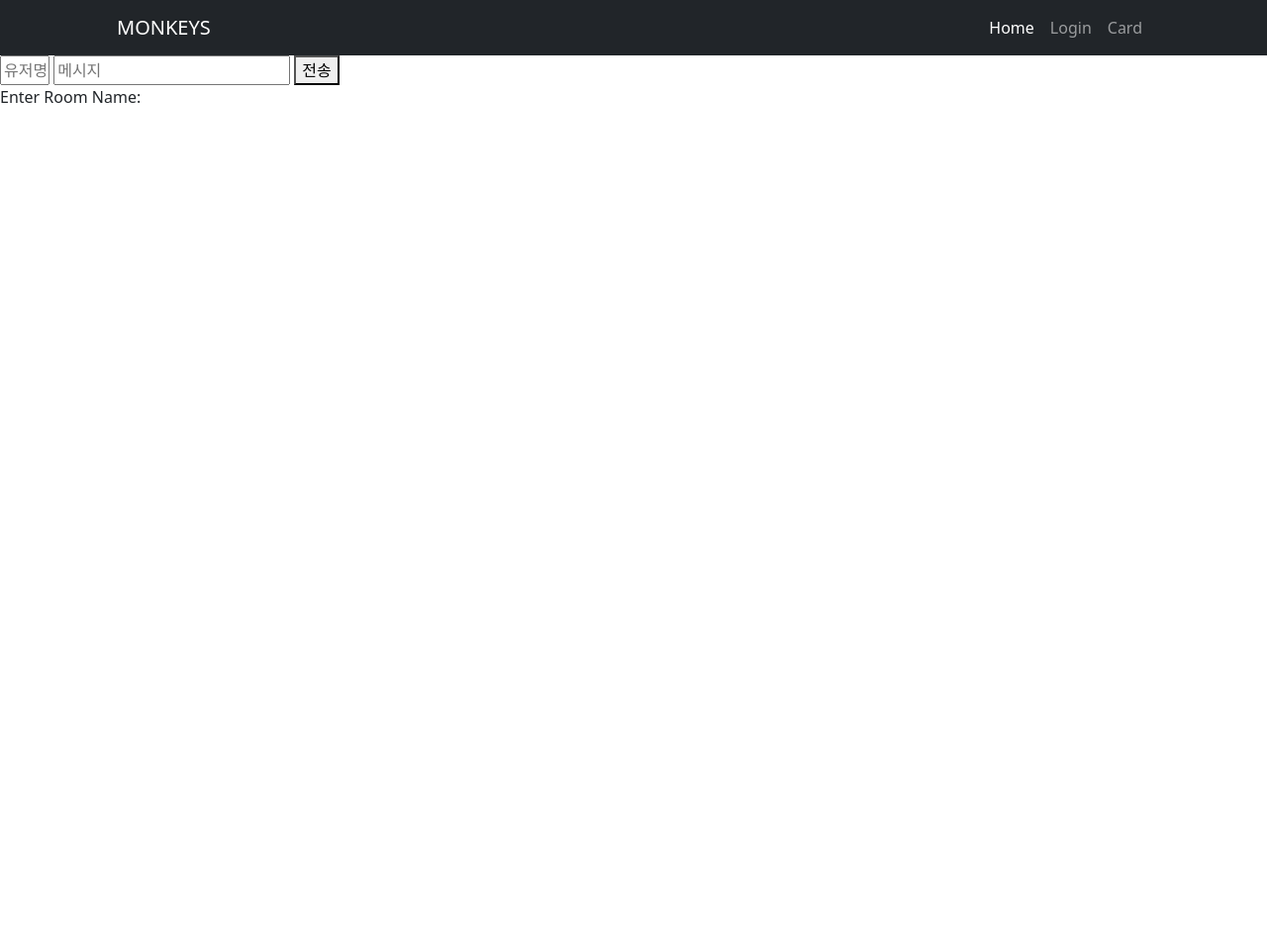
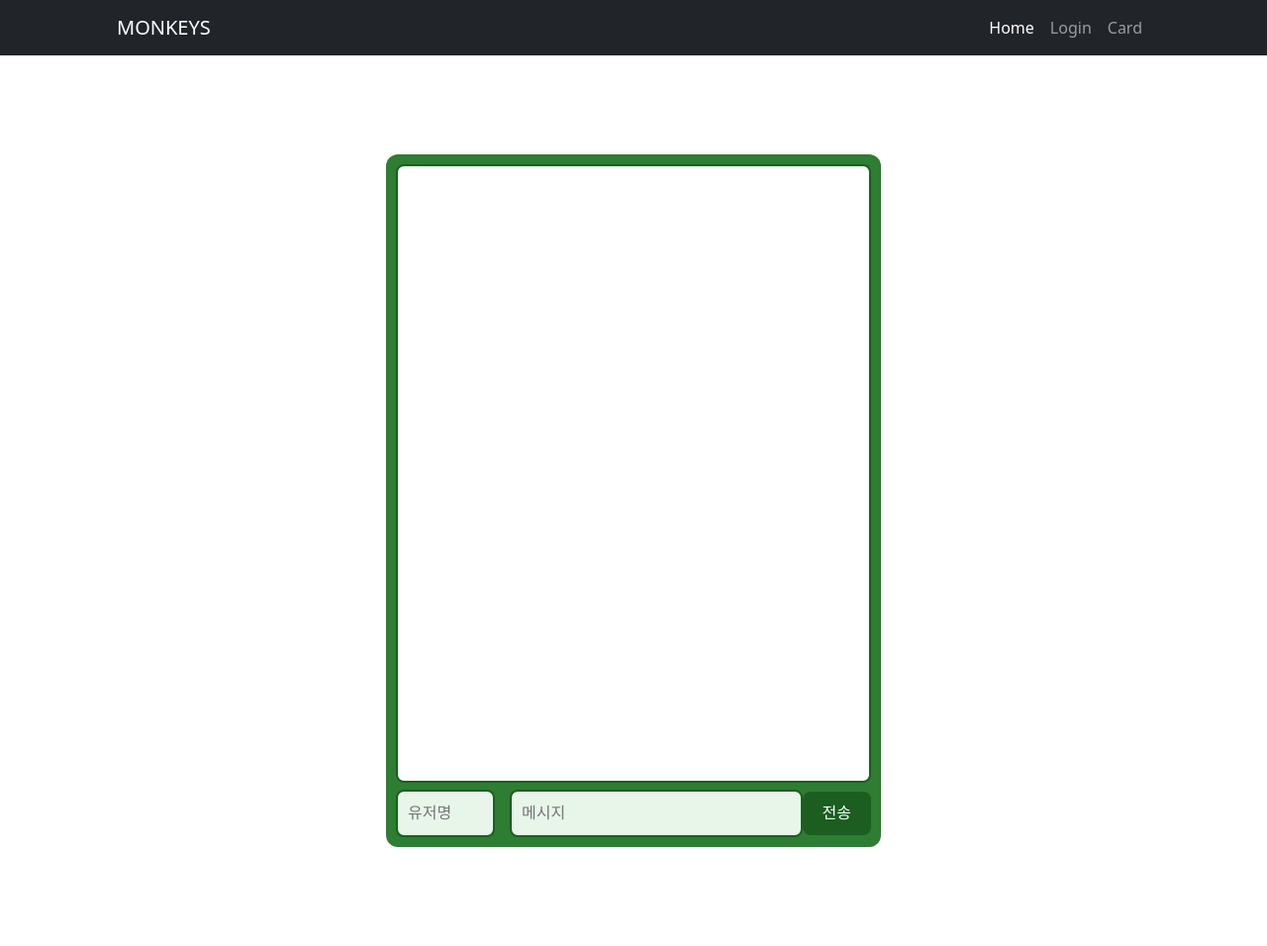
Before and after one commit to jerry-1211/monkeys_jungle, a Flask app: template templates/chat.html in a window 1280 px wide. Shown: the whole page at 99% size. Before the commit the page ends 104 px from the top, so only its background shows below. Run offline with Flask 3, Linux system fonts and the light colour scheme; the template is opened without the code that fills it, so the values that code supplies are empty; some libraries are stand-ins or nearby versions.

Commit message:
카드섹션 완료

```diff
--- a/app.py
+++ b/app.py
@@ -257,7 +257,16 @@ def get_data():
 # ------------------------------------------------------
 @app.route('/chat')
 def chat():
-    return render_template("chat.html")
+    return redirect(url_for('chat_user'))
+
+@app.route('/chat_user')
+def chat_user():
+    token = request.cookies.get('token')
+    user_data = verify_token(token)
+    username = user_data[0]["user"]
+
+    return render_template('chat.html', username=username)
+
 
 
 
--- a/templates/chat.html
+++ b/templates/chat.html
@@ -18,6 +18,113 @@
     <script defer src="../static/js/scripts.js"></script>
     <script src="https://cdnjs.cloudflare.com/ajax/libs/socket.io/4.1.3/socket.io.js"></script>
 </head>
+<style>
+    /* 전체 컨테이너 스타일 */
+    .chat-hd {
+        background-color: #2e7d32;
+        /* 짙은 초록색 배경 */
+        border-radius: 12px;
+
+
+
+        padding: 10px;
+        /* 안쪽 여백 */
+        width: 500px;
+        /* 넓은 너비 */
+        height: 700px;
+        /* 높이 설정 */
+        margin: 100px auto;
+        /* 가운데 정렬 */
+        font-family: 'Arial', sans-serif;
+        /* 글꼴 설정 */
+        display: flex;
+        flex-direction: column;
+        justify-content: space-between;
+    }
+
+    /* 메시지 컨테이너 스타일 */
+    #message-container {
+        background-color: #ffffff;
+        /* 흰색 배경 */
+        border: 2px solid #1b5e20;
+        /* 진한 초록색 테두리 */
+        border-radius: 8px;
+        /* 모서리를 둥글게 */
+        padding: 15px;
+        /* 안쪽 여백 */
+        flex-grow: 1;
+        /* 세로 공간을 최대한 차지 */
+        overflow-y: auto;
+        /* 세로 스크롤 활성화 */
+        margin-bottom: 7px;
+        /* 아래 여백 */
+    }
+
+    /* 폼 스타일 */
+    #messageForm {
+        display: flex;
+        /* 가로 정렬 */
+        justify-content: space-between;
+        /* 요소 간격 조정 */
+        align-items: center;
+        /* 요소 수직 정렬 */
+    }
+
+    /* 유저명 입력 필드 스타일 */
+    #formUser {
+        width: 100px;
+        /* 넓은 너비 */
+        padding: 10px;
+        /* 안쪽 여백 */
+        border: 2px solid #1b5e20;
+        /* 진한 초록색 테두리 */
+        border-radius: 8px;
+        /* 모서리를 둥글게 */
+        background-color: #e8f5e9;
+        /* 연한 초록색 배경 */
+        color: #1b5e20;
+        /* 진한 초록색 텍스트 */
+    }
+
+    /* 메시지 입력 필드 스타일 */
+    #formMessage {
+        flex-grow: 1;
+        /* 가로 공간을 최대한 차지 */
+        padding: 10px;
+        /* 안쪽 여백 */
+        margin-left: 15px;
+        /* 왼쪽 여백 */
+        border: 2px solid #1b5e20;
+        /* 진한 초록색 테두리 */
+        border-radius: 8px;
+        /* 모서리를 둥글게 */
+        background-color: #e8f5e9;
+        /* 연한 초록색 배경 */
+        color: #1b5e20;
+        /* 진한 초록색 텍스트 */
+    }
+
+    /* 전송 버튼 스타일 */
+    #messageForm button {
+        background-color: #1b5e20;
+        /* 진한 초록색 배경 */
+        color: white;
+        /* 흰색 텍스트 */
+        padding: 10px 20px;
+        /* 버튼 크기 조정 */
+        border: none;
+        /* 테두리 제거 */
+        border-radius: 8px;
+        /* 모서리를 둥글게 */
+        cursor: pointer;
+        /* 마우스 포인터 변경 */
+    }
+
+    #messageForm button:hover {
+        background-color: #2e7d32;
+        /* 호버 시 밝은 초록색 */
+    }
+</style>
 
 <body>
     <nav class="navbar navbar-expand-lg navbar-dark bg-dark">
@@ -28,7 +135,8 @@
                 aria-label="Toggle navigation"><span class="navbar-toggler-icon"></span></button>
             <div class="collapse navbar-collapse" id="navbarSupportedContent">
                 <ul class="navbar-nav ms-auto mb-2 mb-lg-0">
-                    <li class="nav-item"><a class="nav-link active" aria-current="page" href="{{ url_for('index') }}">Home</a></li>
+                    <li class="nav-item"><a class="nav-link active" aria-current="page"
+                            href="{{ url_for('index') }}">Home</a></li>
                     {% if logged_in %}
                     <li class="nav-item"><a class="nav-link" href="{{ url_for('logout') }}">Logout</a></li>
                     {% else %}
@@ -41,20 +149,19 @@
     </nav>
 
 
-
-    <!-- 메시지 내용이 추가 되는 영역 -->
+    <div class="chat-hd">
         <div id="message-container"></div>
-
         <!-- 유저명과 메시지를 작성하고 데이터를 보내는 요소 -->
         <form id="messageForm">
-        <input id="formUser" type="text" style="width:50px;" placeholder="유저명">
+            <input id="formUser" type="text" placeholder="유저명" value="{{ username }}"readonly>
             <input id="formMessage" type="text" placeholder="메시지">
             <button type="submit">전송</button>
         </form>
+    </div>
 
     <!-- 추가된 부분  -->
     <div>
-        <label>Enter Room Name:</label>
+        <!-- <label>Enter Room Name:</label> -->
         <!-- <input id="roomName" type="text"> -->
         <!-- <button onclick="joinRoom()">Join Room</button> -->
         <!-- <button onclick="leaveRoom()">Leave Room</button> -->
```
Also changed, not shown: templates/card.html (+10 -3 lines). Lines whose indentation alone changed are shown as unchanged.
